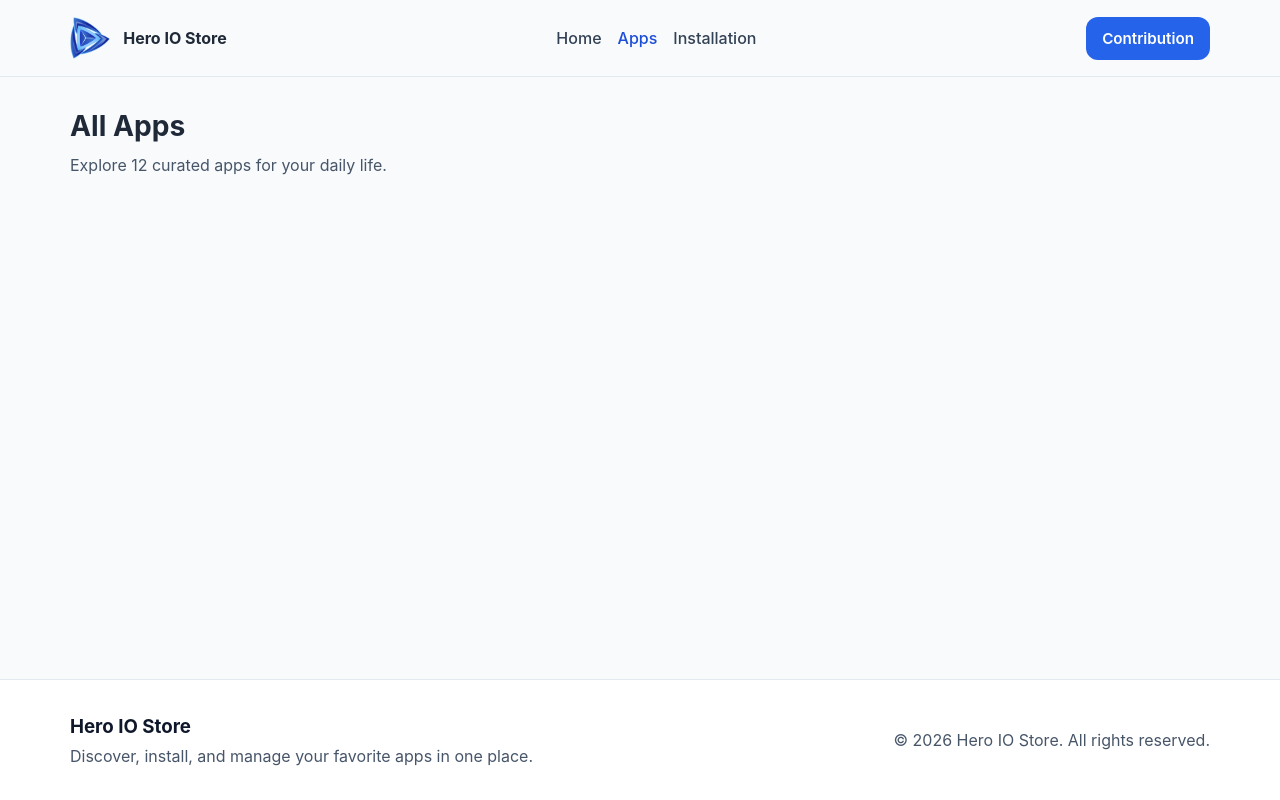
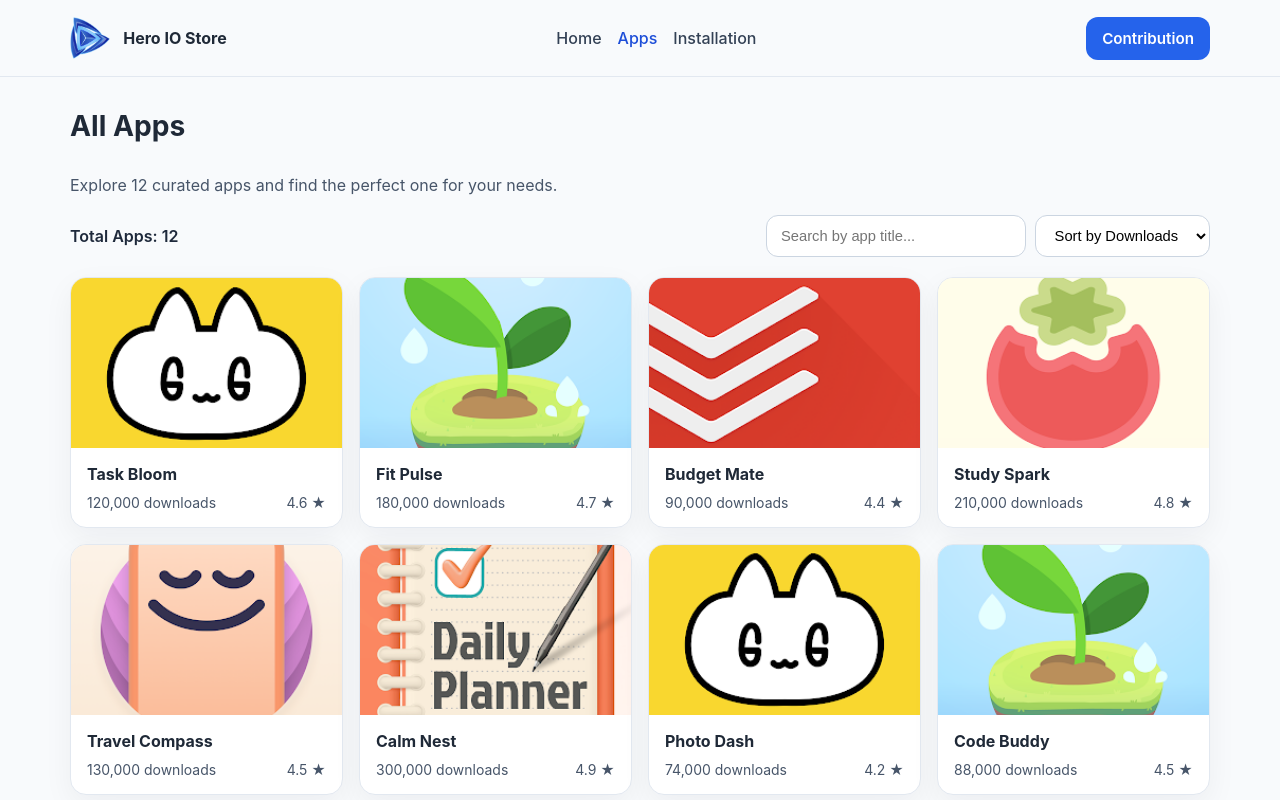
Before and after one commit to doctorHackan/hero-io, a React app: page /apps in a window 1280 px wide. Shown: the top 800 px of the page. Built offline with nearby package versions, Linux system fonts and the light colour scheme; the HTML template or start-up script is replaced by a standard one.

Commit message:
implemented all apps search, sort, loading feedback

```diff
--- a/src/index.css
+++ b/src/index.css
@@ -172,6 +172,54 @@ img {
   width: min(420px, 90vw);
 }
 
+.apps-page {
+  display: grid;
+  gap: 1.25rem;
+}
+
+.apps-controls {
+  display: flex;
+  align-items: center;
+  justify-content: space-between;
+  gap: 1rem;
+}
+
+.apps-count {
+  margin: 0;
+  font-weight: 600;
+  color: #1e293b;
+}
+
+.apps-filters {
+  display: flex;
+  gap: 0.6rem;
+}
+
+.search-input,
+.sort-select {
+  border: 1px solid #cbd5e1;
+  border-radius: 0.75rem;
+  padding: 0.7rem 0.9rem;
+  font-size: 0.92rem;
+  background: #fff;
+}
+
+.search-input {
+  min-width: 260px;
+}
+
+.loading-box,
+.no-data-box {
+  background: #fff;
+  border: 1px solid #e2e8f0;
+  border-radius: 1rem;
+  min-height: 140px;
+  display: grid;
+  place-items: center;
+  color: #475569;
+  font-weight: 600;
+}
+
 .section-title {
   margin: 0;
   font-size: clamp(1.5rem, 2.2vw, 2.3rem);
@@ -254,6 +302,20 @@ img {
     grid-template-columns: repeat(2, minmax(0, 1fr));
   }
 
+  .apps-controls {
+    align-items: start;
+    flex-direction: column;
+  }
+
+  .apps-filters {
+    width: 100%;
+  }
+
+  .search-input,
+  .sort-select {
+    width: 100%;
+  }
+
   .state-grid {
     grid-template-columns: 1fr;
   }
@@ -285,6 +347,10 @@ img {
     flex-direction: column;
   }
 
+  .apps-filters {
+    flex-direction: column;
+  }
+
   .section-header-row {
     align-items: start;
     flex-direction: column;
--- a/src/pages/AppsPage.jsx
+++ b/src/pages/AppsPage.jsx
@@ -1,10 +1,80 @@
+import { useEffect, useMemo, useState } from 'react'
+import AppCard from '../components/AppCard'
 import { appsData } from '../data/appsData'
 
 function AppsPage() {
+  const [searchTerm, setSearchTerm] = useState('')
+  const [sortOrder, setSortOrder] = useState('default')
+  const [isSearching, setIsSearching] = useState(false)
+
+  useEffect(() => {
+    setIsSearching(true)
+
+    const timeoutId = setTimeout(() => {
+      setIsSearching(false)
+    }, 350)
+
+    return () => clearTimeout(timeoutId)
+  }, [searchTerm, sortOrder])
+
+  const visibleApps = useMemo(() => {
+    const normalized = searchTerm.trim().toLowerCase()
+
+    const filtered = appsData.filter((app) => app.title.toLowerCase().includes(normalized))
+
+    if (sortOrder === 'high-low') {
+      return [...filtered].sort((appA, appB) => appB.downloads - appA.downloads)
+    }
+
+    if (sortOrder === 'low-high') {
+      return [...filtered].sort((appA, appB) => appA.downloads - appB.downloads)
+    }
+
+    return filtered
+  }, [searchTerm, sortOrder])
+
   return (
-    <section className="container">
+    <section className="container apps-page">
       <h1 className="section-title">All Apps</h1>
-      <p className="section-subtitle">Explore {appsData.length} curated apps for your daily life.</p>
+      <p className="section-subtitle">
+        Explore {appsData.length} curated apps and find the perfect one for your needs.
+      </p>
+
+      <div className="apps-controls">
+        <p className="apps-count">Total Apps: {appsData.length}</p>
+
+        <div className="apps-filters">
+          <input
+            type="text"
+            className="search-input"
+            placeholder="Search by app title..."
+            value={searchTerm}
+            onChange={(event) => setSearchTerm(event.target.value)}
+          />
+
+          <select
+            className="sort-select"
+            value={sortOrder}
+            onChange={(event) => setSortOrder(event.target.value)}
+          >
+            <option value="default">Sort by Downloads</option>
+            <option value="high-low">High-Low</option>
+            <option value="low-high">Low-High</option>
+          </select>
+        </div>
+      </div>
+
+      {isSearching ? (
+        <div className="loading-box">Searching apps...</div>
+      ) : visibleApps.length > 0 ? (
+        <div className="card-grid">
+          {visibleApps.map((app) => (
+            <AppCard key={app.id} app={app} />
+          ))}
+        </div>
+      ) : (
+        <div className="no-data-box">No App Found</div>
+      )}
     </section>
   )
 }
```
